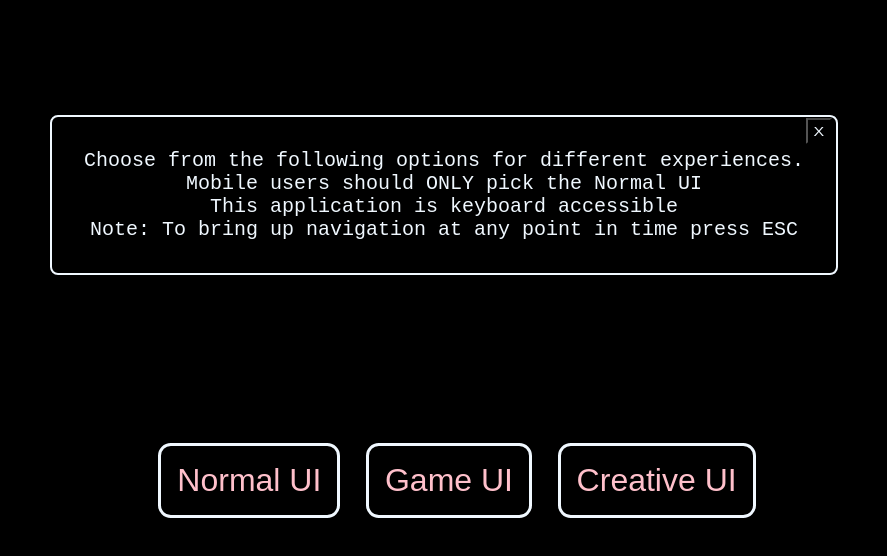
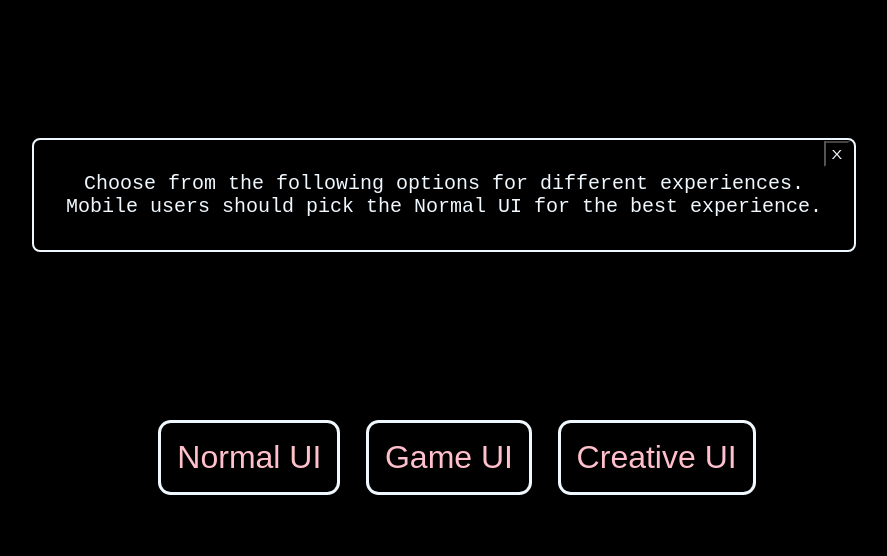
Before and after one commit to edewindt/Portfolio, a SvelteKit app: page / in a window 1280 px wide. Shown: the top 556 px of the page, without its empty margins (183-1070 px from the left). Built offline with nearby package versions, Linux system fonts and the light colour scheme; no server answers.

Commit message:
Seperated instructions

```diff
--- a/src/routes/+page.svelte
+++ b/src/routes/+page.svelte
@@ -14,9 +14,9 @@
 	];
 	let instructs = [
 		`Choose from the following options for different experiences.<br />
-					Mobile users should ONLY pick the Normal UI<br />
-					This application is keyboard accessible<br />
-					Note: To bring up navigation at any point in time press ESC`
+					Mobile users should pick the Normal UI for the best experience.<br />`,
+		`					This application is keyboard accessible<br />
+					Note: To bring up navigation at any point in time press ESC or double click`
 	];
 	let instruction = instructs[0];
 </script>
```
